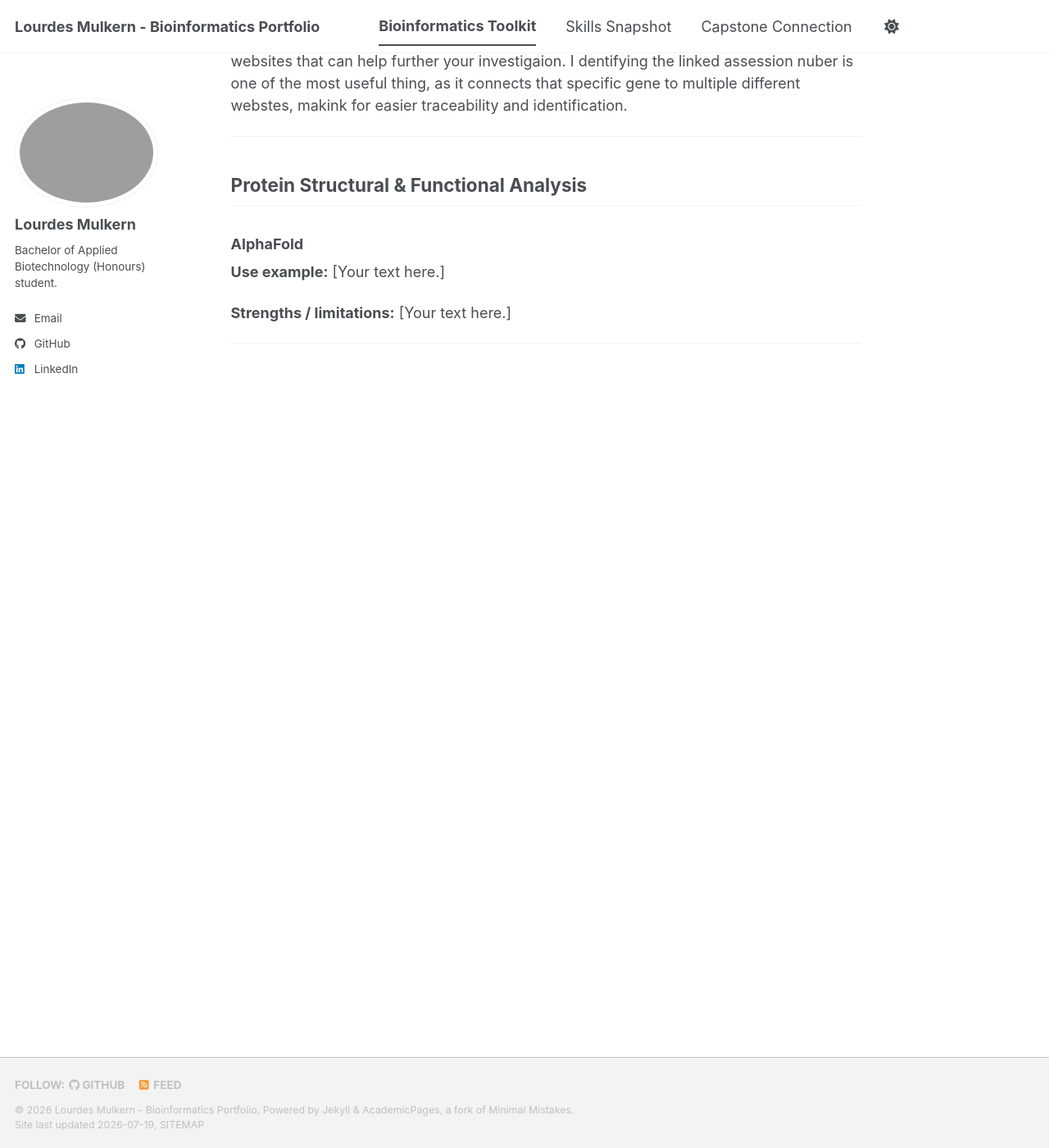
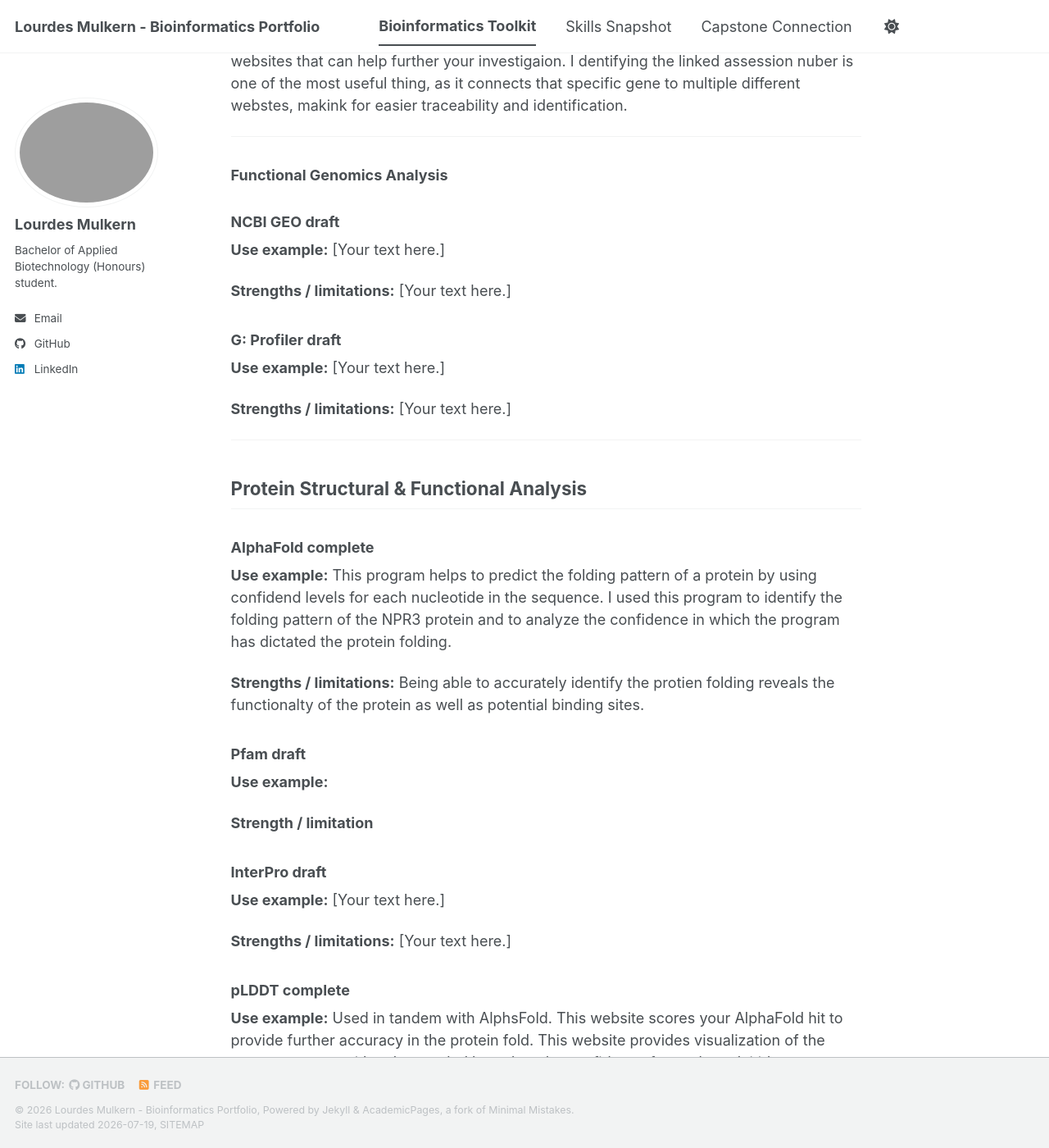
Before and after one commit to Lourdes-Mulkern/biot74000-portfolio, a Jekyll site: the page built from _pages/toolkit.md, in a window 1280 px wide and 1400 px high, scrolled down 1415 px. Shown: the whole window at 82% size. Built offline with Jekyll 4.4.1, drawn with Linux system fonts in a browser that asks for light colours; a script bundle is joined from its source files by our own code; library files that are not in the unit come from our copies; some of the changed text lies outside the part shown.

Commit message:
Update toolkit.md

```diff
--- a/_pages/toolkit.md
+++ b/_pages/toolkit.md
@@ -40,7 +40,7 @@ organized by what they are used for._
 
 ## Sequence Analysis Tools
 
-### BLAST (Basic Local Alignment Search Tool)
+### BLAST (Basic Local Alignment Search Tool) complete
 
 **Use example:** I used BLASTn to find my gene of intrest using the FASTA file I downloaded from the NCBI website. By searching the BLAST database I was able to view the top hit associated with that sequence and compare the organism of intrest to others closely related.
 
@@ -48,7 +48,7 @@ organized by what they are used for._
 
 ---
 
-### MSA (Clustal Omega)
+### MSA (Clustal Omega) complete
 
 **Use example:** I used this database to visually compare the connection between humans, bats, rats, and flies, based on the same gene present in the organisms. The program uses the protein or nucleotide sequence to find specific conserved regions to align. It then estimates how similar these sequences are to one another in order.
 
@@ -58,13 +58,13 @@ organized by what they are used for._
 
 ## Databases & Data Retrieval
 
-### UniProt
+### UniProt complete
 
 **Use example:** I used this database to further my research into my gene of intrest and to identify the specific protein functions and different sequence linked to that specific gene.
 
 **Strengths / limitations:** This websitte is only usesful for information on proteins. Having the associated assession nuber helps to narrow down your search and identify the correct protein, rather than all proteins associated with that gene.
 
-### NCBI
+### NCBI complete
 
 **Use example:** I started my inquirey into my gene of intrest within this database. By using the gene library I was able to identify the different component related to my gene such as assession number, gene ID, Gene ontology, protein location and function, its related family and domain. I also used the database to follow the pathway to the protein linked to my gene of intrest.
 
@@ -72,9 +72,15 @@ organized by what they are used for._
 
 ---
 
-## Protein Structural & Functional Analysis
+### Functional Genomics Analysis
 
-### AlphaFold
+### NCBI GEO draft
+
+**Use example:** [Your text here.]
+
+**Strengths / limitations:** [Your text here.]
+
+### G: Profiler draft
 
 **Use example:** [Your text here.]
 
@@ -82,6 +88,42 @@ organized by what they are used for._
 
 ---
 
+## Protein Structural & Functional Analysis
+
+### AlphaFold complete
+
+**Use example:** This program helps to predict the folding pattern of a protein by using confidend levels for each nucleotide in the sequence. I used this program to identify the folding pattern of the NPR3 protein and to analyze the confidence in which the program has dictated the protein folding.
+
+**Strengths / limitations:** Being able to accurately identify the protien folding reveals the functionalty of the protein as well as potential binding sites.
+
+### Pfam draft
+
+**Use example:**
+
+**Strength / limitation**
+
+### InterPro draft
+
+**Use example:** [Your text here.]
+
+**Strengths / limitations:** [Your text here.]
+
+### pLDDT complete
+
+**Use example:** Used in tandem with AlphsFold. This website scores your AlphaFold hit to provide further accuracy in the protein fold. This website provides visualization of the gene sequence with colour coded based on the confidence for each nucleitide.
+
+**Strengths / limitations:** This is useful for a secondary identification of protein folding to strengthen the prediction.
+
+---
+
+### Computational Tools
+
+### RStudio Draft
+
+**Use example:** [Your text here.]
+
+**Strengths / limitations:** [Your text here.]
+
 <!--
   Add more categories and entries by copying the pattern above.
   Aim for a toolkit that reads like notes a working professional would keep.
```
